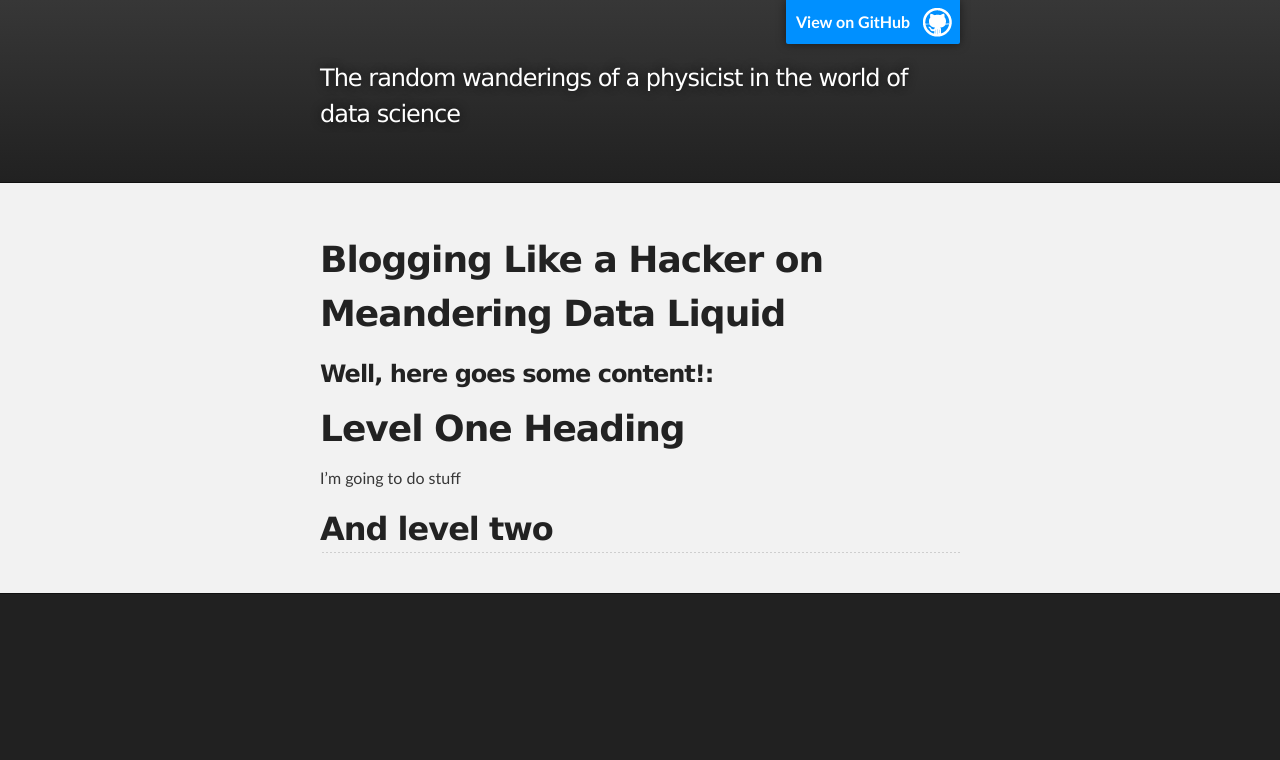
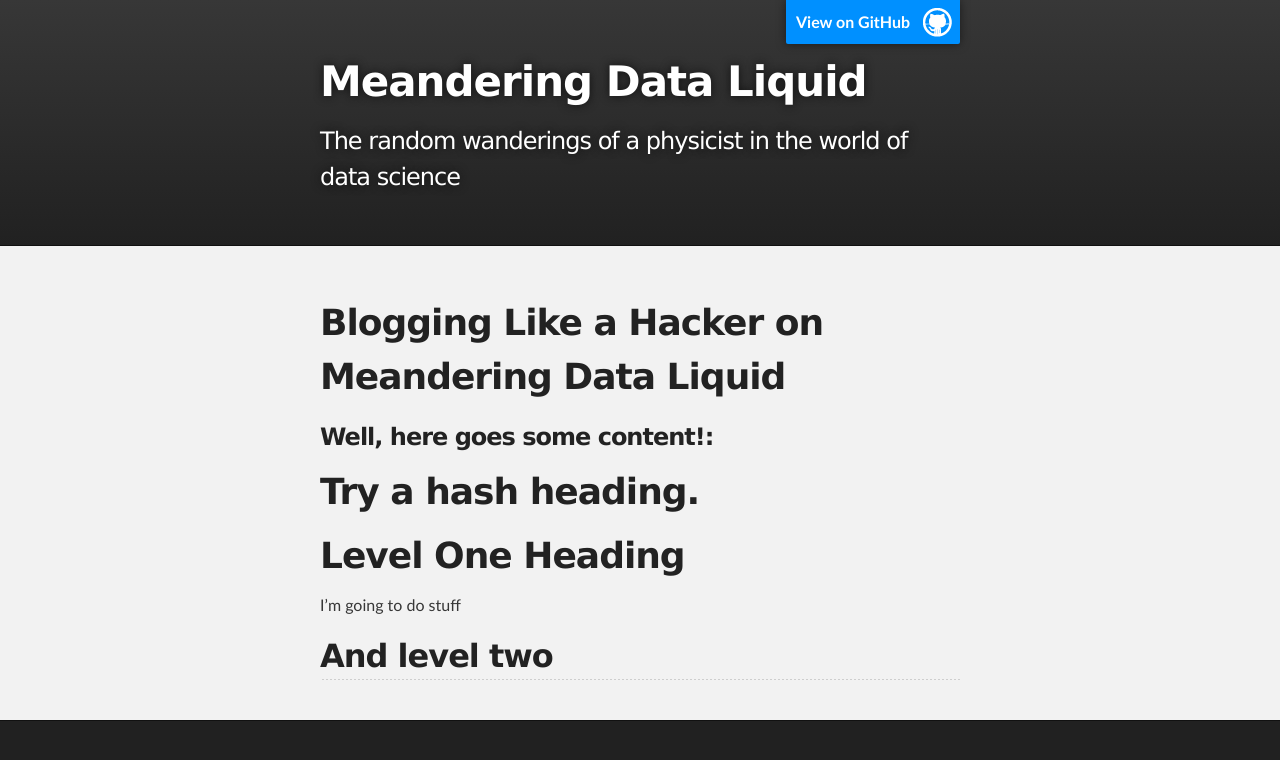
Before and after one commit to vgm64/vgm64.github.io, a Jekyll site: the page built from _posts/2014-05-09-how-i-made-a-post.md, in a window 1280 px wide. Shown: the top 760 px of the page. Built offline with Jekyll 4.4.1, drawn with Linux system fonts in a browser that asks for light colours.

Commit message:
Trying a hash for indicate a title instead of -------...

```diff
--- a/_layouts/post.html
+++ b/_layouts/post.html
@@ -44,7 +44,7 @@
         <header class="inner">
           <a id="forkme_banner" href="https://github.com/vgm64">View on GitHub</a>
 
-          <h1 id="project_title">{{ page.site }}</h1>
+          <h1 id="project_title">{{ site.title }}</h1>
           <h2 id="project_tagline">{{ site.tagline }}</h2>
 
         </header>
@@ -57,6 +57,6 @@
       <section id="main_content" class="inner">
         <h1>{{ page.title }} on {{ site.title }}</h1><p>
         <h3>Well, here goes some content!:</h3>
-        {{ page.content }}
+        {{ content }}
       </section>
     </div>
--- a/_posts/2014-05-09-how-i-made-a-post.md
+++ b/_posts/2014-05-09-how-i-made-a-post.md
@@ -2,6 +2,8 @@
 layout: post
 title: Blogging Like a Hacker
 ---
+
+# Try a hash heading.
 
 Level One Heading
 =================
```
